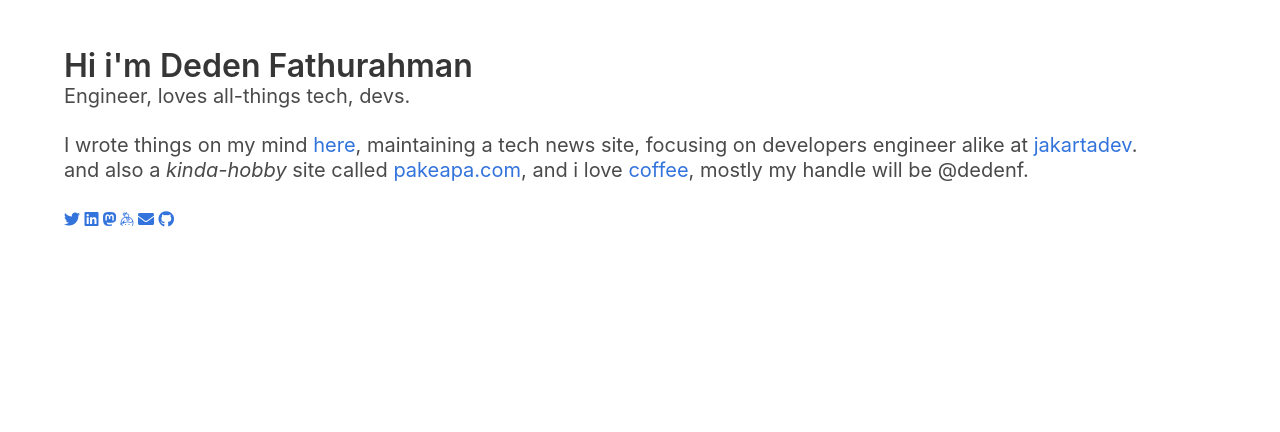
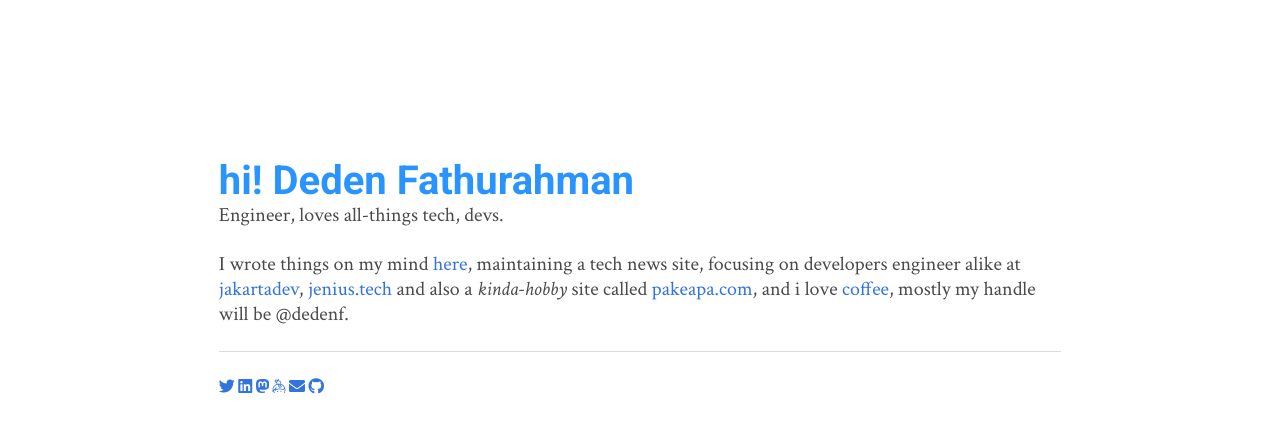
Before and after one commit to dedenf/pages, a plain HTML site: page index.html in a window 1280 px wide. Drawn offline with Linux system fonts and the light colour scheme.

Commit message:
add style

```diff
--- a/css/style.css
+++ b/css/style.css
@@ -1 +1,17 @@
 @import 'bulma.css';
+@import url('https://fonts.googleapis.com/css?family=Crimson+Text:400,400i,600,600i|Noto+Sans:400,700|Roboto:400,700');
+body {
+    font-family: 'crimson text', Arial, Helvetica, sans-serif;
+}
+h1.title {
+    font-family: 'Roboto', sans-serif;
+    font-size: 40px;
+    font-weight: 700;
+    color: rgb(41, 148, 254);
+}
+.main {
+    /* border: 1px solid red; */
+    width: 70%;
+    padding:10px;
+    margin-top: 100px;
+}
--- a/index.html
+++ b/index.html
@@ -29,17 +29,18 @@
 <body>
 <section class="hero">
     <div class="hero-body">
-        <div class="container">
+        <div class="container main">
         <h1 class="title">
-            Hi i'm Deden Fathurahman
+            hi! Deden Fathurahman
         </h1>
         <h2 class="subtitle">
             Engineer, loves all-things tech, devs.
         </h2>
         <h4 class="subtitle">
-            I wrote things on my mind <a href="https://notes.dedenf.com/">here</a>, maintaining a tech news site, focusing on developers engineer alike at <a href="https://jakartadev.org">jakartadev</a>.<br>
+            I wrote things on my mind <a href="https://notes.dedenf.com/">here</a>, maintaining a tech news site, focusing on developers engineer alike at <a href="https://jakartadev.org">jakartadev</a>, <a href="https://jenius.tech/">jenius.tech</a>
             and also a <em>kinda-hobby</em> site called <a href="https://pakeapa.com/">pakeapa.com</a>, and i love <a href="https://epicoffee.com">coffee</a>, mostly my handle will be @dedenf.
         </h4>
+        <hr>
         <p>
             <a href="https://twitter.com/dedenf"><i class="fab fa-twitter"></i> </a>
             <a href="https://www.linkedin.com/in/dedenf/"><i class="fab fa-linkedin"></i></a>
```
